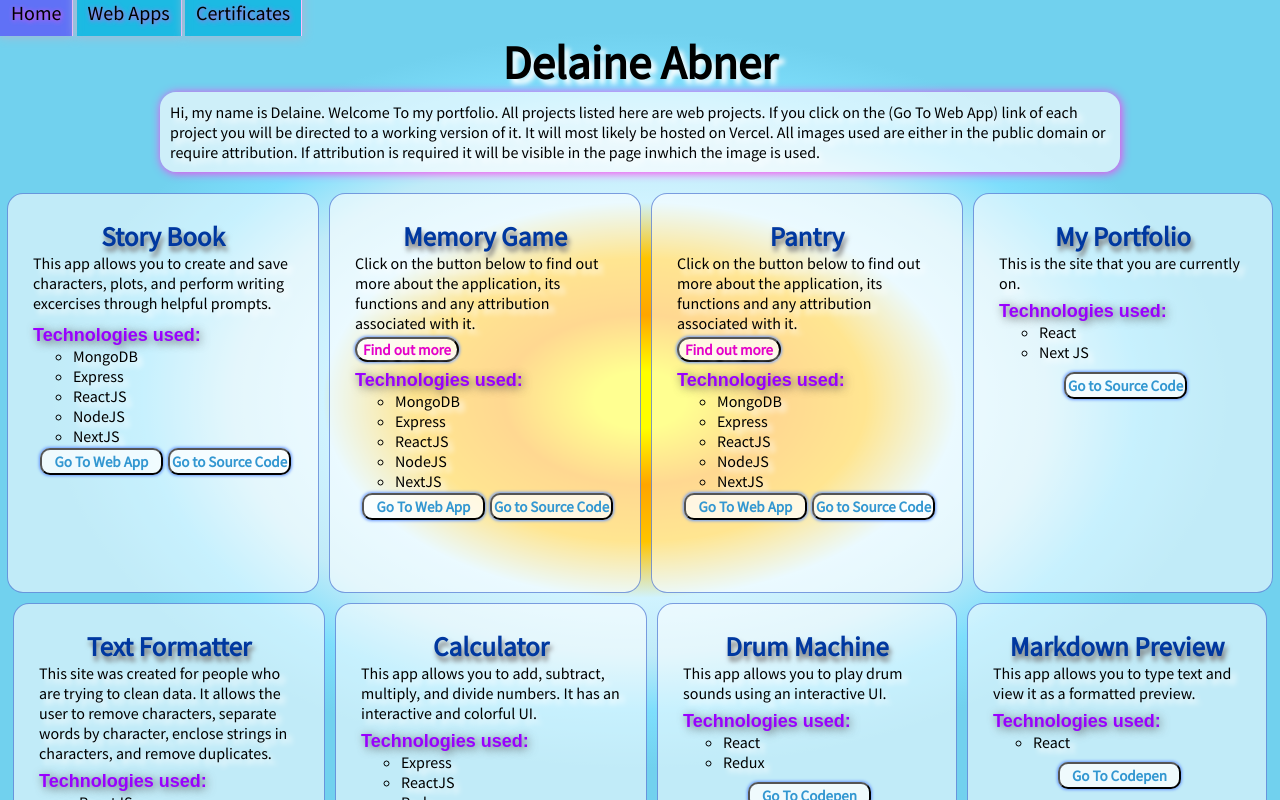
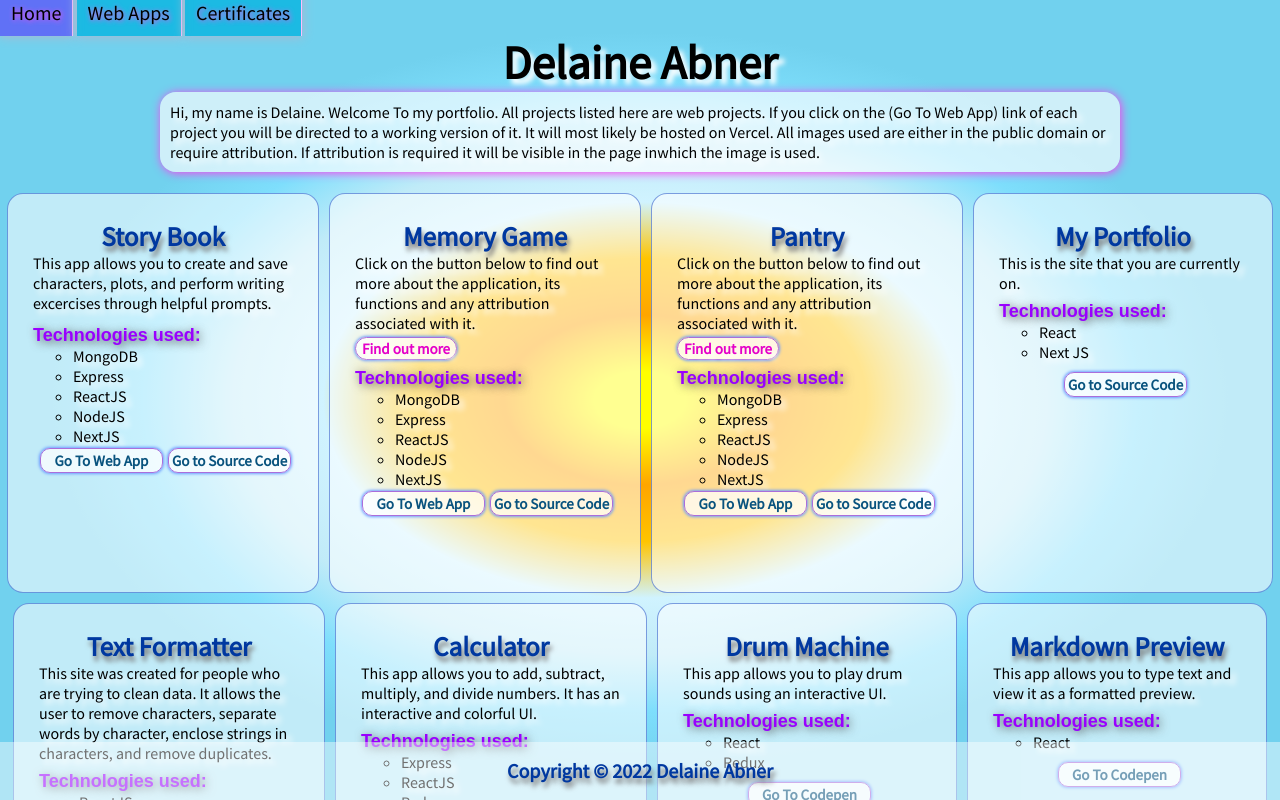
Before and after one commit to delaine3/delaine-abner-portfolio, a Next.js app: page /webProjects in a window 1280 px wide. Built offline with nearby package versions, Linux system fonts and the light colour scheme.

Commit message:
added footer

```diff
--- a/components/footer.js
+++ b/components/footer.js
@@ -1,7 +1,7 @@
 
 export default function Footer() {
   return (
-    <div>
+    <div className="footer">
       <h2>Copyright © 2022 Delaine Abner</h2>
     </div>
   );
--- a/styles/globals.css
+++ b/styles/globals.css
@@ -100,6 +100,7 @@ button {
   background-color: #ffffffbd;
   color: #e400c9;
   border-radius: 16px;
+  border: solid rgb(170, 110, 219) 1px;
   font-size: 15px;
   font-weight: bold;
   box-shadow: 0px 0px 3px 1px #6d9cff;
@@ -111,7 +112,7 @@ button {
   text-shadow: none;
   margin-left: 5px;
   background-color: #ffffffbd;
-  color: #3397d1;
+  color: #09537e;
   border-radius: 10px;
   font-size: 15px;
   font-weight: bold;
@@ -144,11 +145,13 @@ p {
   left: 0;
   bottom: 0;
   width: 100%;
-  background-color: rgba(255, 255, 0, 0.418);
+  background-color: rgba(255, 255, 255, 0.445);
   color: rgb(0, 0, 0);
   text-align: center;
 }
-
+.footer h2{
+  font-size: 20px;
+}
 a {
   align-items: center;
   text-shadow: #ff4cea 1px 1px 5px;
```
